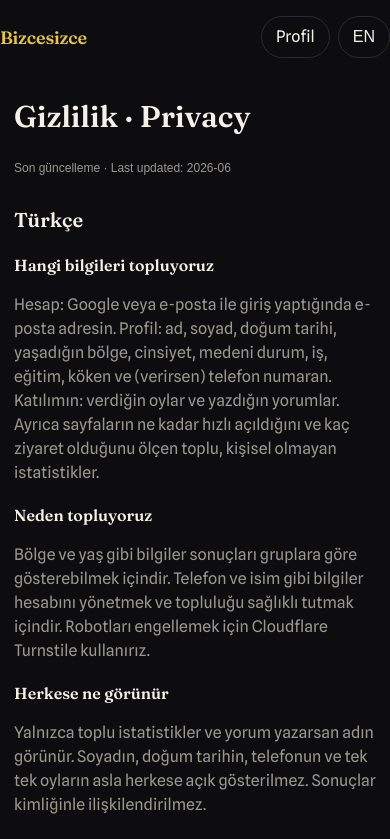
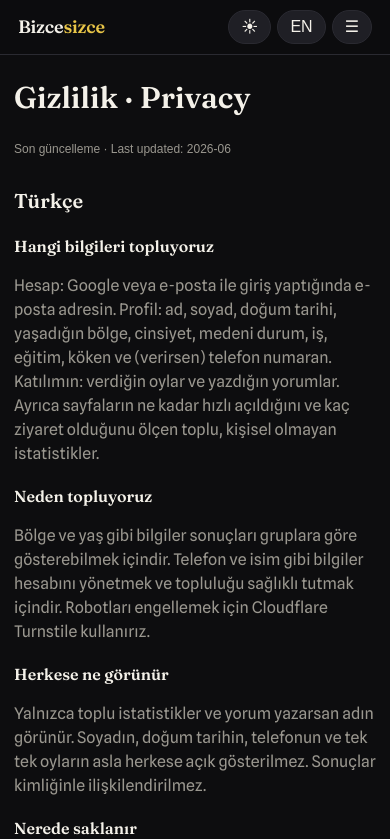
Before and after one commit to A827/bizcesizce, a Next.js app: page /privacy in a window 390 px wide. Shown: the top 839 px of the page. Built offline with nearby package versions, Linux system fonts and the light colour scheme; no server answers; the database is empty; a web font is replaced by a local one.

Commit message:
Header: aligned to content column, tagline, nav links + mobile menu; add light/dark theme toggle (no-flash, system-aware)

```diff
--- a/app/globals.css
+++ b/app/globals.css
@@ -18,6 +18,25 @@
   --shadow: 0 8px 30px rgba(0,0,0,.45);
 }
 
+/* Light theme — applied when <html data-theme="light">. A warm "paper"
+   palette so the editorial feel carries over. Share images stay dark. */
+:root[data-theme="light"] {
+  --bg:        #f7f4ec;
+  --surface:   #ffffff;
+  --surface-2: #efeadd;
+  --border:    #e2dccb;
+  --text:      #1b1813;
+  --muted:     #6c675c;
+  --accent:    #9a7a16;   /* darker gold, readable on light */
+  --accent-ink:#ffffff;   /* text on the (now darker) gold buttons */
+  --coral:     #d23b2f;
+  --agree:     #9a7a16;
+  --disagree:  #4b48d6;
+  --shadow: 0 8px 30px rgba(40,30,0,.10);
+}
+html { color-scheme: dark; }
+html[data-theme="light"] { color-scheme: light; }
+
 * { box-sizing: border-box; }
 html, body { margin: 0; padding: 0; background: var(--bg); color: var(--text); }
 body {
@@ -37,12 +56,46 @@ body {
 
 /* Header ------------------------------------------------- */
 .header {
-  display: flex; align-items: center; justify-content: space-between; gap: 10px;
-  padding: 16px 0; position: sticky; top: 0; z-index: 20;
-  background: linear-gradient(var(--bg) 70%, transparent);
+  position: sticky; top: 0; z-index: 20;
+  background: var(--bg); /* fallback for browsers without color-mix */
+  background: color-mix(in srgb, var(--bg) 82%, transparent);
+  -webkit-backdrop-filter: saturate(140%) blur(10px);
+  backdrop-filter: saturate(140%) blur(10px);
+  border-bottom: 1px solid var(--border);
 }
-.logo { font-family: var(--font-fraunces), serif; font-weight: 600; font-size: 20px; letter-spacing: -.01em; }
+.header-inner {
+  max-width: 680px; margin: 0 auto;
+  display: flex; align-items: center; gap: 14px;
+  padding: 10px max(18px, env(safe-area-inset-right)) 10px max(18px, env(safe-area-inset-left));
+}
+.logo-block { display: flex; flex-direction: column; line-height: 1.05; text-decoration: none; }
+.logo { font-family: var(--font-fraunces), serif; font-weight: 600; font-size: 20px; letter-spacing: -.01em; color: var(--text); }
 .logo b { color: var(--accent); }
+.logo-tag { font-size: 11px; color: var(--muted); margin-top: 2px; }
+
+.header-nav { display: flex; align-items: center; gap: 18px; margin-left: auto; }
+.header-nav a { color: var(--text); font-size: 14px; }
+.header-actions { display: flex; align-items: center; gap: 6px; margin-left: auto; }
+.icon-btn {
+  font: inherit; cursor: pointer; border-radius: 999px; border: 1px solid var(--border);
+  background: var(--surface-2); color: var(--text); padding: 8px 12px; min-height: 0; line-height: 1;
+}
+.menu-btn { display: none; }
+.menu-panel { display: none; }
+
+@media (max-width: 700px) {
+  .logo-tag { display: none; }
+  .header-nav { display: none; }
+  .menu-btn { display: inline-flex; }
+  .menu-panel.open {
+    display: block; position: absolute; right: 14px; top: 54px;
+    background: var(--surface); border: 1px solid var(--border); border-radius: 12px;
+    box-shadow: var(--shadow); padding: 6px; min-width: 190px; z-index: 30;
+  }
+  .menu-panel.open a {
+    display: block; padding: 11px 12px; color: var(--text); border-radius: 8px; font-size: 15px;
+  }
+}
 
 /* Buttons ------------------------------------------------ */
 .btn {
--- a/app/layout.tsx
+++ b/app/layout.tsx
@@ -55,6 +55,12 @@ export const viewport = {
 export default function RootLayout({ children }: { children: React.ReactNode }) {
   return (
     <html lang="tr" className={`${fraunces.variable} ${spline.variable} ${splineMono.variable}`}>
+      <head>
+        {/* Set the theme before first paint so there's no light/dark flash. */}
+        <script
+          dangerouslySetInnerHTML={{ __html: `(function(){try{var t=localStorage.getItem('theme');if(t!=='light'&&t!=='dark'){t=(window.matchMedia&&window.matchMedia('(prefers-color-scheme: light)').matches)?'light':'dark';}document.documentElement.dataset.theme=t;}catch(e){}})();` }}
+        />
+      </head>
       <body>
         <script
           type="application/ld+json"
--- a/components/Header.tsx
+++ b/components/Header.tsx
@@ -1,24 +1,42 @@
 'use client';
 import Link from 'next/link';
+import { useState } from 'react';
 import { useLang } from './LanguageProvider';
+import { ThemeToggle } from './ThemeToggle';
 
 export function Header() {
   const { t, lang, setLang } = useLang();
+  const [menu, setMenu] = useState(false);
+
+  const navLinks = (
+    <>
+      <Link href="/" onClick={() => setMenu(false)}>{t('navHome')}</Link>
+      <Link href="/nasil-calisir" onClick={() => setMenu(false)}>{t('howItWorks')}</Link>
+      <Link href="/archive" onClick={() => setMenu(false)}>{t('archive')}</Link>
+      <Link href="/profile" onClick={() => setMenu(false)}>{t('profileLink')}</Link>
+    </>
+  );
+
   return (
     <header className="header">
-      <Link href="/" className="logo">Bizce<b>sizce</b></Link>
-      <div style={{ display: 'flex', alignItems: 'center', gap: 8 }}>
-        <Link href="/profile" className="btn btn-ghost" style={{ padding: '8px 14px', minHeight: 0 }}>
-          {t('profileLink')}
+      <div className="header-inner">
+        <Link href="/" className="logo-block" aria-label="Bizce sizce">
+          <span className="logo">Bizce<b>sizce</b></span>
+          <span className="logo-tag">{t('headerTag')}</span>
         </Link>
-        <button
-          className="btn btn-ghost"
-          style={{ padding: '8px 14px', minHeight: 0 }}
-          onClick={() => setLang(lang === 'tr' ? 'en' : 'tr')}
-          aria-label="Change language"
-        >
-          <span className="mono">{lang === 'tr' ? 'EN' : 'TR'}</span>
-        </button>
+
+        <nav className="header-nav">{navLinks}</nav>
+
+        <div className="header-actions">
+          <ThemeToggle />
+          <button className="icon-btn" onClick={() => setLang(lang === 'tr' ? 'en' : 'tr')} aria-label="Change language">
+            <span className="mono">{lang === 'tr' ? 'EN' : 'TR'}</span>
+          </button>
+          <button className="icon-btn menu-btn" onClick={() => setMenu((m) => !m)}
+            aria-label="Menu" aria-expanded={menu}>☰</button>
+        </div>
+
+        <div className={`menu-panel${menu ? ' open' : ''}`}>{navLinks}</div>
       </div>
     </header>
   );
--- /dev/null
+++ b/components/ThemeToggle.tsx
@@ -0,0 +1,30 @@
+'use client';
+import { useEffect, useState } from 'react';
+
+// Toggles between light and dark. The initial theme is set before paint by an
+// inline script in the root layout (no flash); here we just read & flip it,
+// persisting the choice to localStorage.
+export function ThemeToggle() {
+  const [theme, setTheme] = useState<'dark' | 'light'>('dark');
+
+  useEffect(() => {
+    const t = (document.documentElement.dataset.theme as 'dark' | 'light') || 'dark';
+    setTheme(t);
+  }, []);
+
+  function toggle() {
+    const next = theme === 'dark' ? 'light' : 'dark';
+    document.documentElement.dataset.theme = next;
+    try { localStorage.setItem('theme', next); } catch { /* ignore */ }
+    const meta = document.querySelector('meta[name="theme-color"]');
+    if (meta) meta.setAttribute('content', next === 'light' ? '#f7f4ec' : '#0d0d0f');
+    setTheme(next);
+  }
+
+  return (
+    <button className="icon-btn" onClick={toggle}
+      aria-label={theme === 'dark' ? 'Aydınlık moda geç' : 'Karanlık moda geç'} title="Tema">
+      {theme === 'dark' ? '☀' : '☾'}
+    </button>
+  );
+}
--- a/lib/i18n.ts
+++ b/lib/i18n.ts
@@ -81,6 +81,8 @@ export const STRINGS = {
   // Profile page
   profileTitle:   { tr: 'Profilim',                                  en: 'My profile' },
   profileLink:    { tr: 'Profil',                                    en: 'Profile' },
+  navHome:        { tr: 'Anketler',                                  en: 'Polls' },
+  headerTag:      { tr: 'Kuzey Kıbrıs ne düşünüyor?',                en: 'What does North Cyprus think?' },
   labDob:         { tr: 'Doğum tarihi',                              en: 'Date of birth' },
   labPhone:       { tr: 'Telefon',                                   en: 'Phone' },
   editable:       { tr: 'Düzenlenebilir',                            en: 'Editable' },
```
